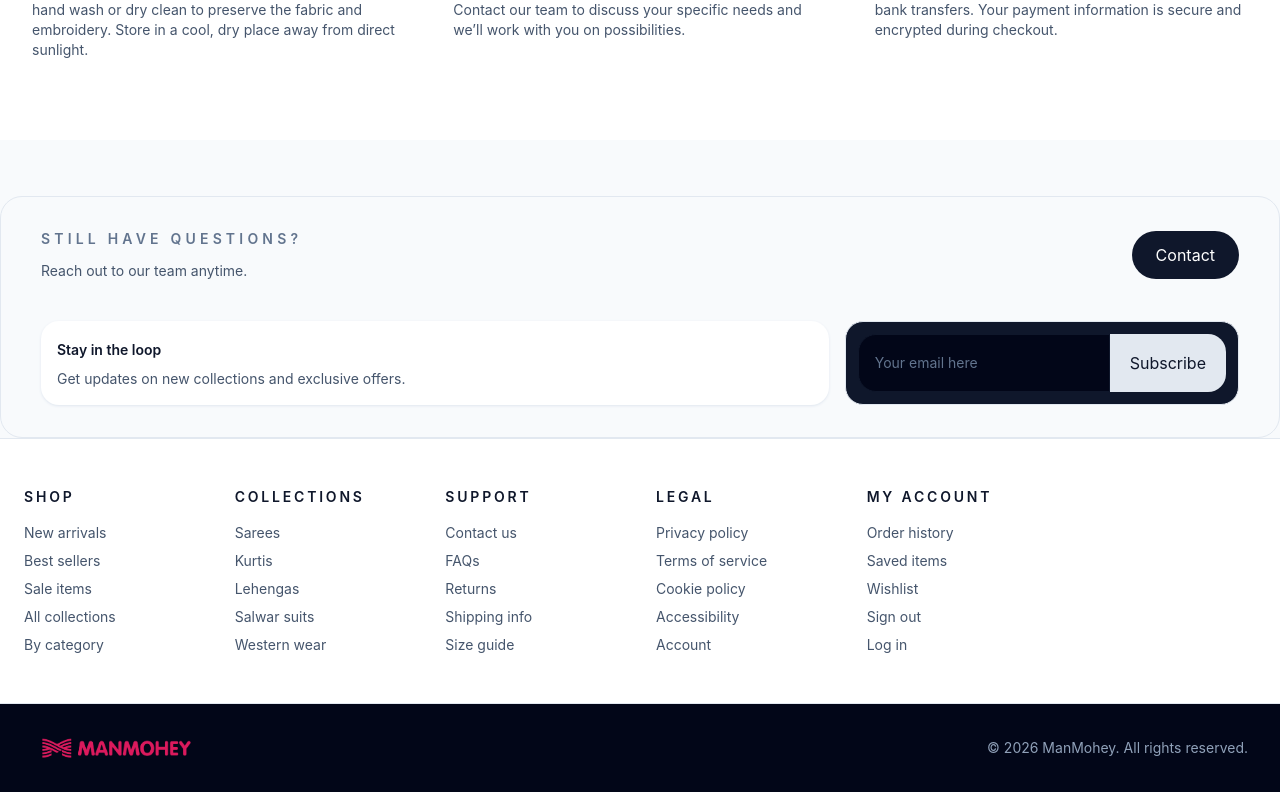
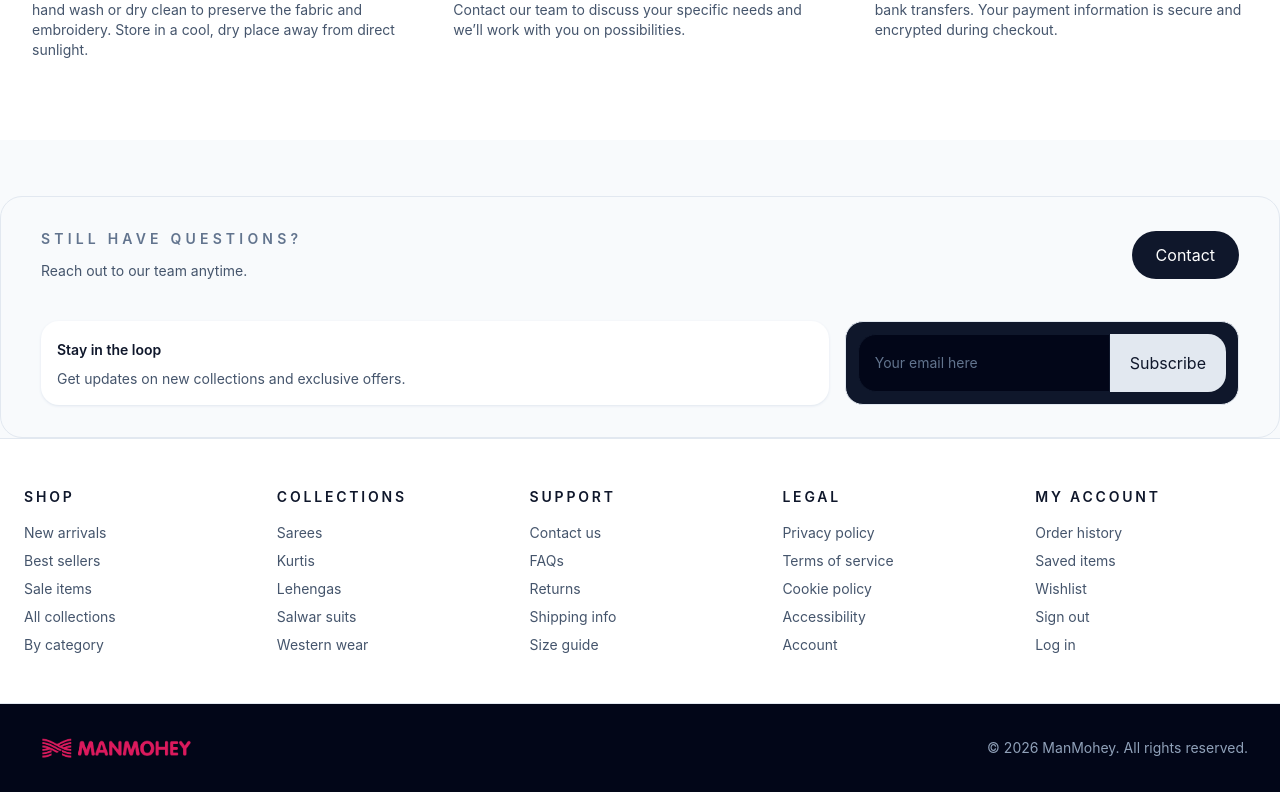
Before and after one commit to Satyam-Mittal2527/ManMohey, a Next.js app: page / in a window 1280 px wide. Shown: the part 3567-4359 px from the top of the page. Built offline with nearby package versions, Linux system fonts and the light colour scheme; no server answers.

Commit message:
FixFooter

```diff
--- a/app/_components/Footer.tsx
+++ b/app/_components/Footer.tsx
@@ -1,7 +1,7 @@
 export default function Footer(){
     return (
         <footer className="border-t border-slate-200 bg-white text-slate-900">
-          <div className="mx-auto grid max-w-7xl gap-8 px-4 py-12 md:sm:grid-cols-2 md:lg:grid-cols-6 lg:px-6 grid-cols-2">
+          <div className="mx-auto grid max-w-7xl gap-8 px-4 py-12 md:grid-cols-5 lg:px-6 grid-cols-2">
             <div>
               <h3 className="text-sm font-semibold uppercase tracking-[0.2em] text-slate-900">Shop</h3>
               <ul className="mt-4 space-y-2 text-sm text-slate-600">
```
